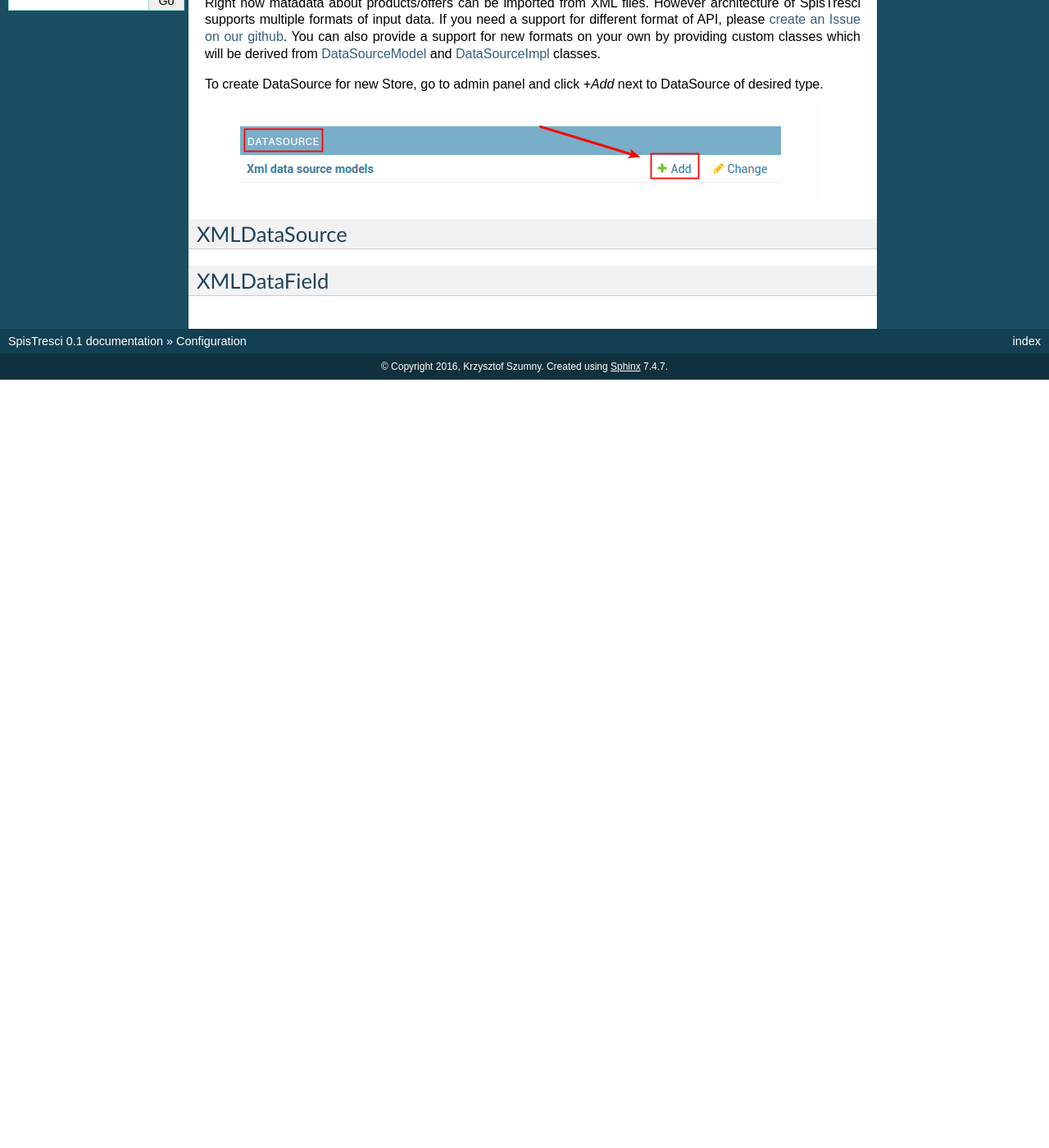
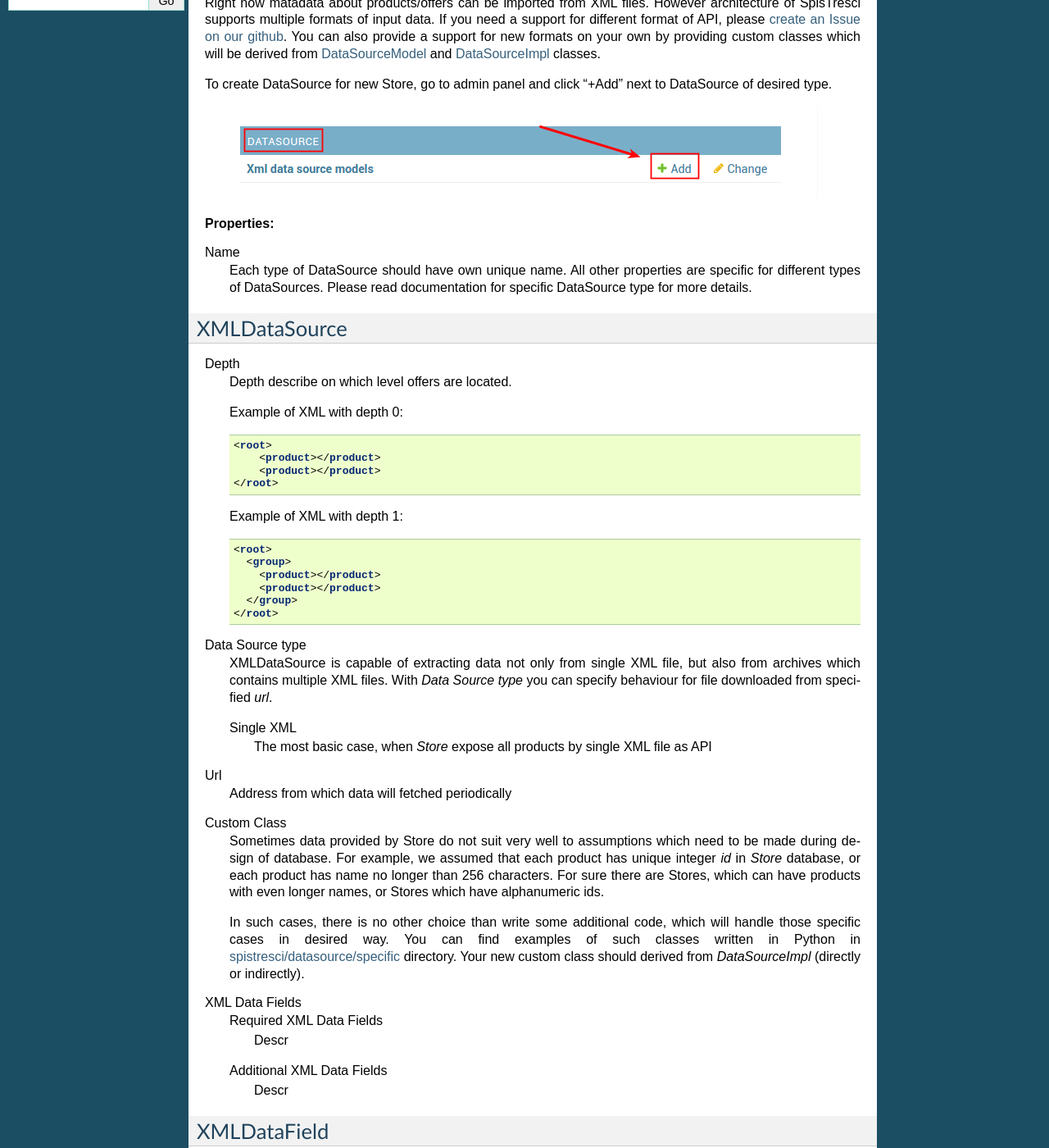
Before and after one commit to SpisTresci/scrooge, a Sphinx documentation site: the page built from docs/configuration/configuration.rst, in a window 1280 px wide and 1400 px high, scrolled down 270 px. Shown: the whole window at 82% size. Built offline with Sphinx 7.4.7, drawn with Linux system fonts in a browser that asks for light colours; pages that are not in the unit, such as notebooks, are missing from menus; before the commit the page ends 900 px from its top, so only the background shows below that.

Commit message:
WIP: XMLDataSource

```diff
--- a/docs/configuration/configuration.rst
+++ b/docs/configuration/configuration.rst
@@ -13,16 +13,67 @@ Defining new DataSource
 Right now matadata about products/offers can be imported from XML files. However architecture of SpisTresci supports multiple formats of input data. If you need a support for different format of API, please `create an Issue on our github`_. You can also provide a support for new formats on your own by providing custom classes which will be derived from `DataSourceModel`_ and `DataSourceImpl`_ classes.
 
 .. _create an Issue on our github: https://github.com/SpisTresci/SpisTresci/issues/new
-.. _DataSourceModel: ../spistresci/datasource/models.py
-.. _DataSourceImpl: ../spistresci/datasource/generic.py
+.. _DataSourceModel: ../../spistresci/datasource/models.py
+.. _DataSourceImpl: ../../spistresci/datasource/generic.py
 
-To create DataSource for new Store, go to admin panel and click `+Add` next to DataSource of desired type.
+To create DataSource for new Store, go to admin panel and click "+Add" next to DataSource of desired type.
 
 .. image:: images/datasource_add.png
 
+**Properties:**
+
+Name
+  Each type of DataSource should have own unique name. All other properties are specific for different types of DataSources. Please read documentation for specific DataSource type for more details.
 
 XMLDataSource
 -------------
 
+Depth
+    Depth describe on which level offers are located.
+
+    Example of XML with depth 0:
+
+    .. code-block:: html
+
+        <root>
+            <product></product>
+            <product></product>
+        </root>
+
+
+    Example of XML with depth 1:
+
+    .. code-block:: html
+
+        <root>
+          <group>
+            <product></product>
+            <product></product>
+          </group>
+        </root>
+
+Data Source type
+    XMLDataSource is capable of extracting data not only from single XML file, but also from archives which contains multiple XML files. With *Data Source type* you can specify behaviour for file downloaded from specified *url*.
+
+    Single XML
+        The most basic case, when *Store* expose all products by single XML file as API
+
+Url
+    Address from which data will fetched periodically
+
+Custom Class
+    Sometimes data provided by Store do not suit very well to assumptions which need to be made during design of database. For example, we assumed that each product has unique integer *id* in *Store* database, or each product has name no longer than 256 characters. For sure there are Stores, which can have products with even longer names, or Stores which have alphanumeric ids.
+
+    In such cases, there is no other choice than write some additional code, which will handle those specific cases in desired way. You can find examples of such classes written in Python in `spistresci/datasource/specific`_ directory. Your new custom class should derived from *DataSourceImpl* (directly or indirectly).
+
+.. _spistresci/datasource/specific: ../../spistresci/datasource/specific/
+
+XML Data Fields
+    Required XML Data Fields
+        Descr
+
+    Additional XML Data Fields
+        Descr
+
 XMLDataField
 ------------
```
